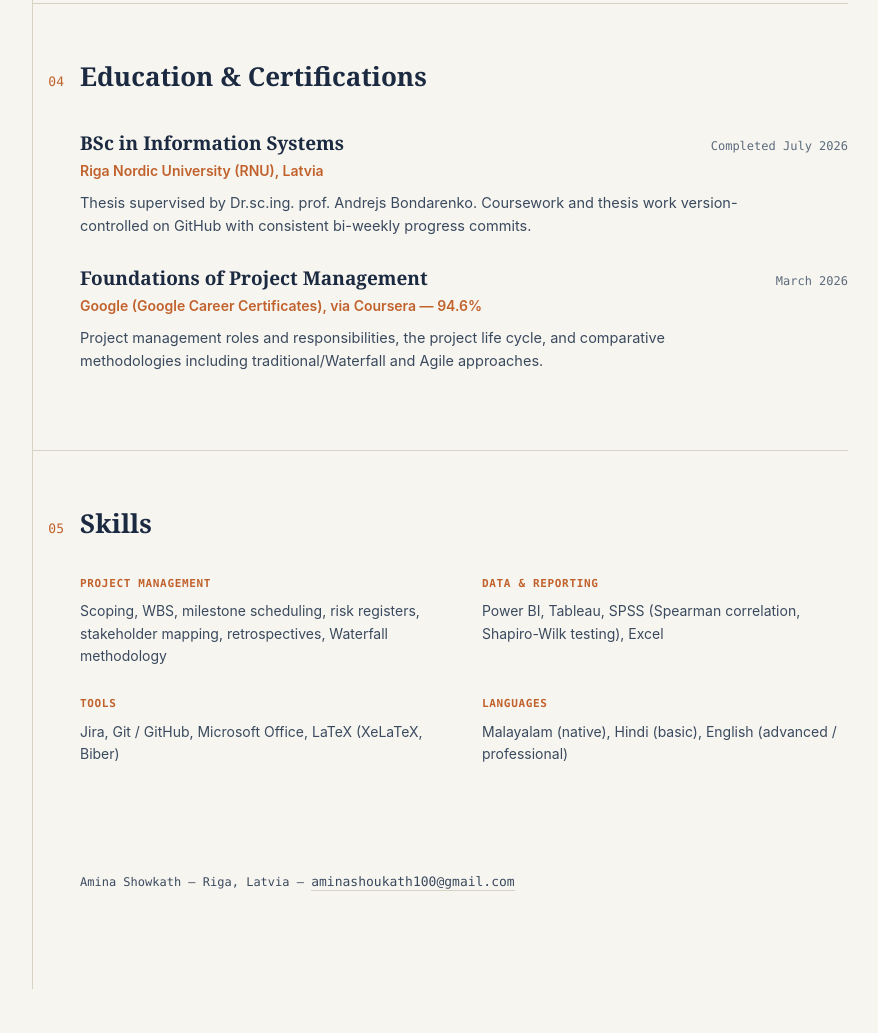
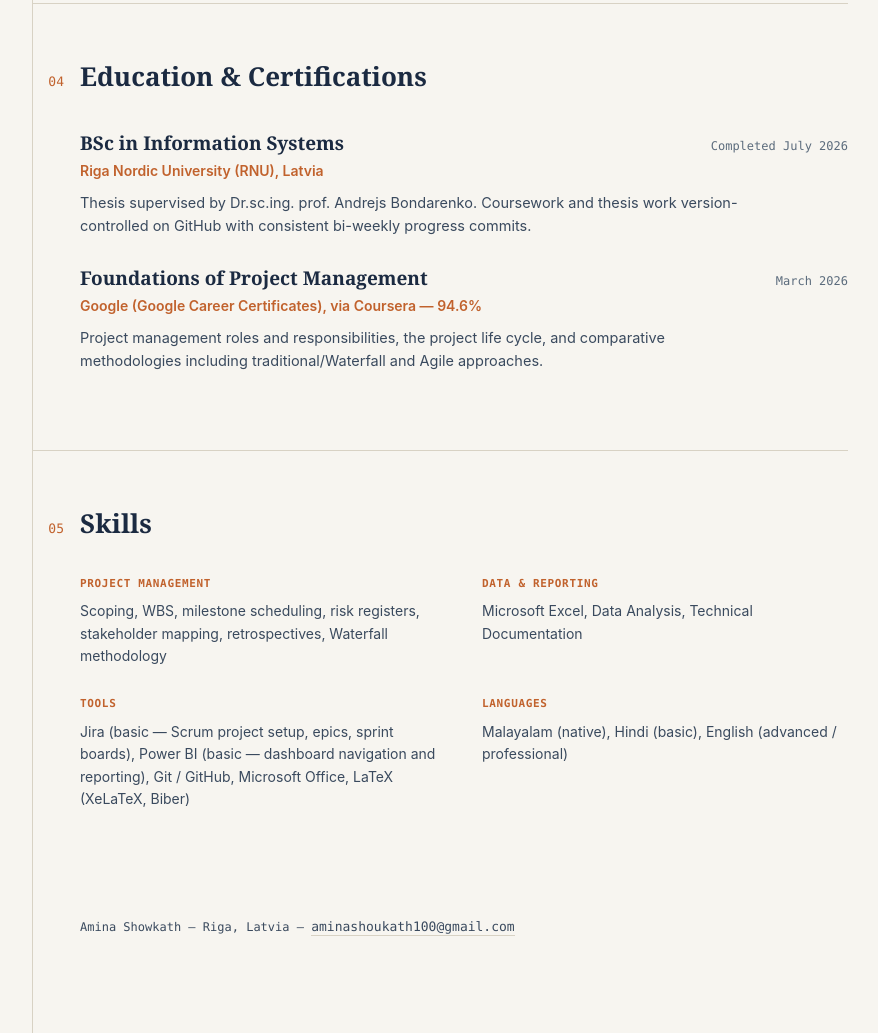
Before and after one commit to AMINASHOWKATH/AMINASHOWKATH.github.io, a plain HTML site: page index.html in a window 1280 px wide. Shown: the part 2475-3508 px from the top of the page, without its empty margins (200-1078 px from the left). Before the commit the page ends 3464 px from the top, so only its background shows below. Drawn offline with Linux system fonts and the light colour scheme.

Commit message:
Update index.html

```diff
--- a/index.html
+++ b/index.html
@@ -542,11 +542,11 @@
         </div>
         <div class="skill-block">
           <h4>Data &amp; reporting</h4>
-          <p>Power BI, Tableau, SPSS (Spearman correlation, Shapiro-Wilk testing), Excel</p>
+          <p>Microsoft Excel, Data Analysis, Technical Documentation</p>
         </div>
         <div class="skill-block">
           <h4>Tools</h4>
-          <p>Jira, Git / GitHub, Microsoft Office, LaTeX (XeLaTeX, Biber)</p>
+          <p>Jira (basic — Scrum project setup, epics, sprint boards), Power BI (basic — dashboard navigation and reporting), Git / GitHub, Microsoft Office, LaTeX (XeLaTeX, Biber)</p>
         </div>
         <div class="skill-block">
           <h4>Languages</h4>
```
